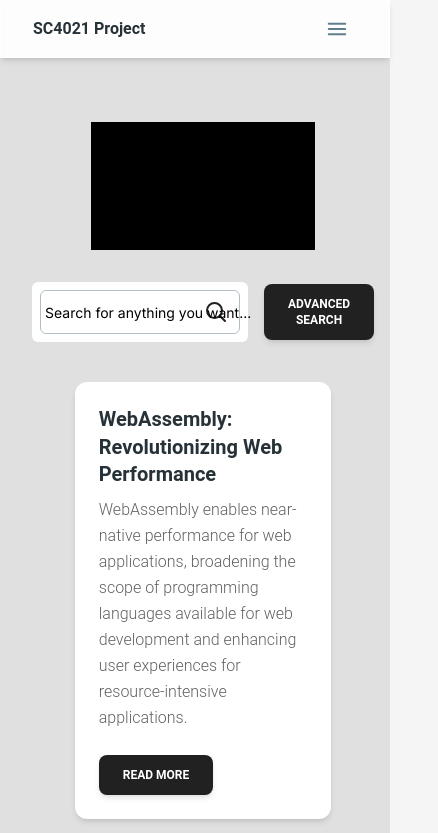
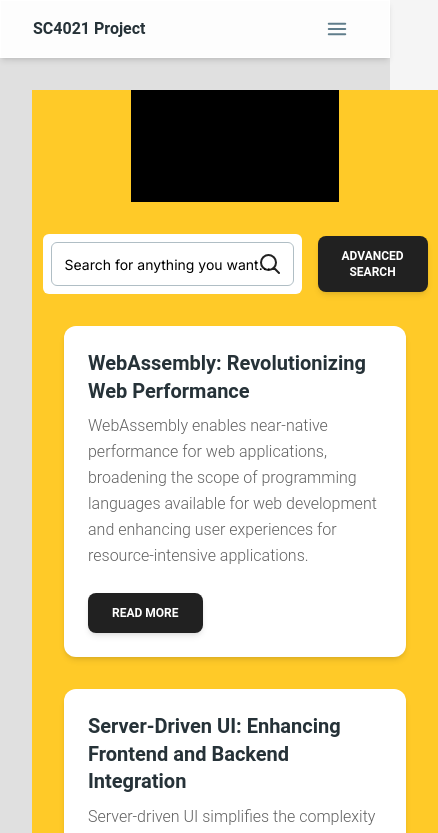
Before and after one commit to KrisCholakov02/SC4021-Project, a Next.js app: page / in a window 390 px wide. Shown: the top 833 px of the page, 438 px wide, since content can reach past the window. Built offline with nearby package versions, Linux system fonts and the light colour scheme.

Commit message:
Improved layout, responsive layout for small, medium and large displays.

```diff
--- a/src/app/(pages)/(home)/page.tsx
+++ b/src/app/(pages)/(home)/page.tsx
@@ -101,18 +101,25 @@ export default function Home() {
   ];
 
   return (
-    <div className="flex-col flex-grow flex items-center">
-      <div className="mb-8 bg-black w-56 h-32">Logo</div>
-      <div className="mb-4 w-full">
+    <div className="w-full flex flex-grow">
+      {/* Container for the possible left side content to be displayed */}
+      <div className="bg-red-400 w-0 lg:w-1/4 2xl:w-1/5"></div>
+      {/* Container for central functionality - Search, Results, Sort, etc. */}
+      <div className="flex-col flex flex-grow basis-0 items-center px-8 xl:px-12 2xl:px-18 bg-amber-400">
+        <div className="mb-8 bg-black w-52 h-28">Logo</div>
+        <div className="mb-8 w-full">
           <SearchBar />
         </div>
-      <div className="w-full flex flex-col items-center justify-items-center">
+        <div className="w-full flex flex-col items-center justify-items-center space-y-8">
           {sampleResults.map((result, index) => (
-          <div key={index} className="w-9/12">
+            <div key={index}>
               <QueryResultCard {...result} />
             </div>
           ))}
         </div>
       </div>
+      {/* Container for the possible right side content - Charts, Graph, Stats, etc. */}
+      <div className="bg-red-400 w-0 lg:w-1/4 2xl:w-1/5"></div>
+    </div>
   );
 }
--- a/src/app/(pages)/layout.tsx
+++ b/src/app/(pages)/layout.tsx
@@ -14,7 +14,7 @@ export default function PagesLayout({
       <div className="w-full">
         <NavbarWithMegaMenu />
       </div>
-      <div className="w-full flex flex-grow bg-gray-300 py-16 px-8">
+      <div className="w-full flex flex-grow bg-gray-300 py-8 px-8">
         {children}
       </div>
       <div className="w-full">
--- a/src/components/query-result-card.tsx
+++ b/src/components/query-result-card.tsx
@@ -4,8 +4,8 @@ import MT from '@/utils/MT';
 
 export function QueryResultCard(result: any) {
   return (
-    <MT.Card placeholder={undefined} className="mt-6">
-      <MT.CardBody placeholder={undefined} className="">
+    <MT.Card placeholder={undefined} className="!w-full">
+      <MT.CardBody placeholder={undefined}>
         <MT.Typography
           variant="h5"
           color="blue-gray"
--- a/src/components/search-bar.tsx
+++ b/src/components/search-bar.tsx
@@ -6,9 +6,9 @@ import MT from '@/utils/MT';
 
 export function SearchBar() {
   return (
-    <div className="flex items-center justify-center w-full">
     <div className="inline-flex items-center justify-center w-full">
-        <div className="w-9/12 p-2 bg-white rounded-md">
+      {/* Container for the search input and the possible advance search options */}
+      <div className="flex flex-grow min-w-fit p-2 bg-white rounded-md">
         <MT.Input
           size="lg"
           color="black"
@@ -21,7 +21,9 @@ export function SearchBar() {
         />
         <div className="">{/* Advanced search options */}</div>
       </div>
-        <MT.Button size="md" className="ml-4" placeholder={undefined}>
+      {/* Container for the button that enables the advance search */}
+      <div>
+        <MT.Button size="md" className="ml-4 w-fit" placeholder={undefined}>
           Advanced Search
         </MT.Button>
       </div>
```
Lines whose indentation alone changed are shown as unchanged.
